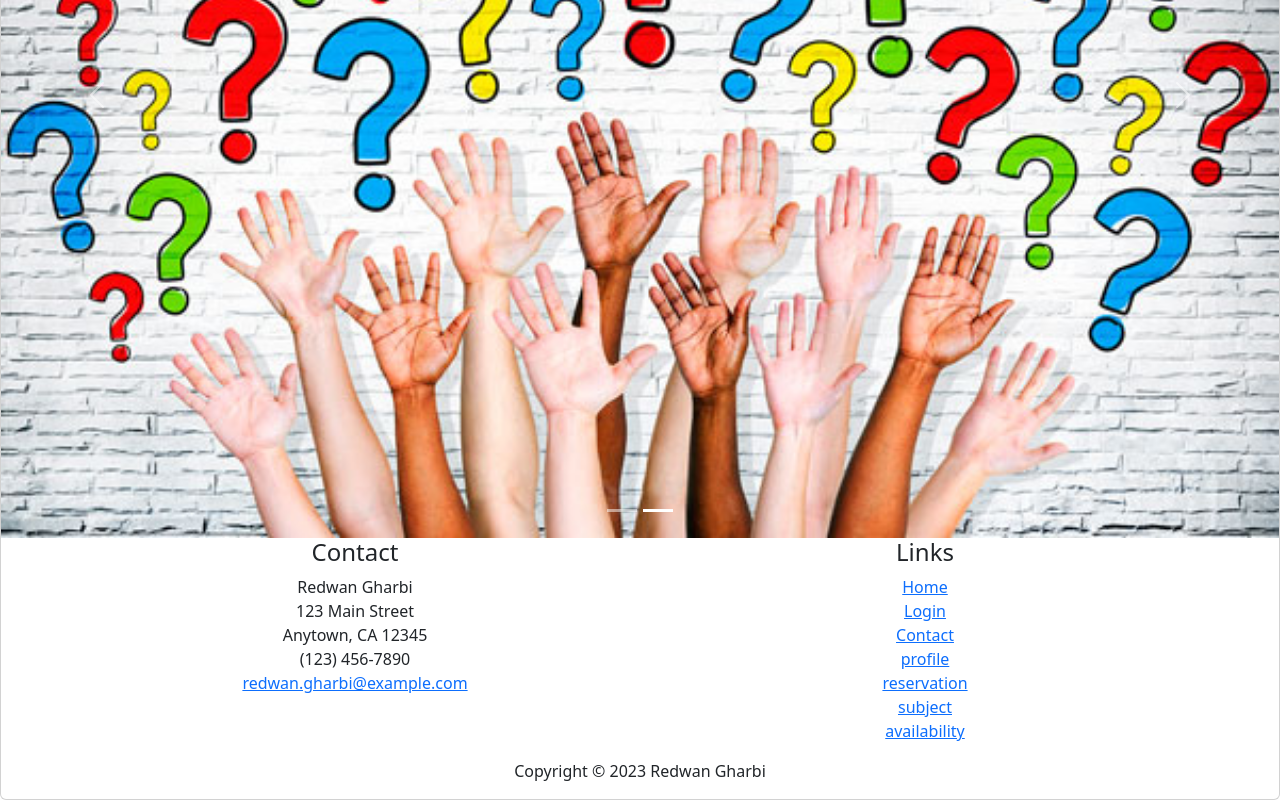
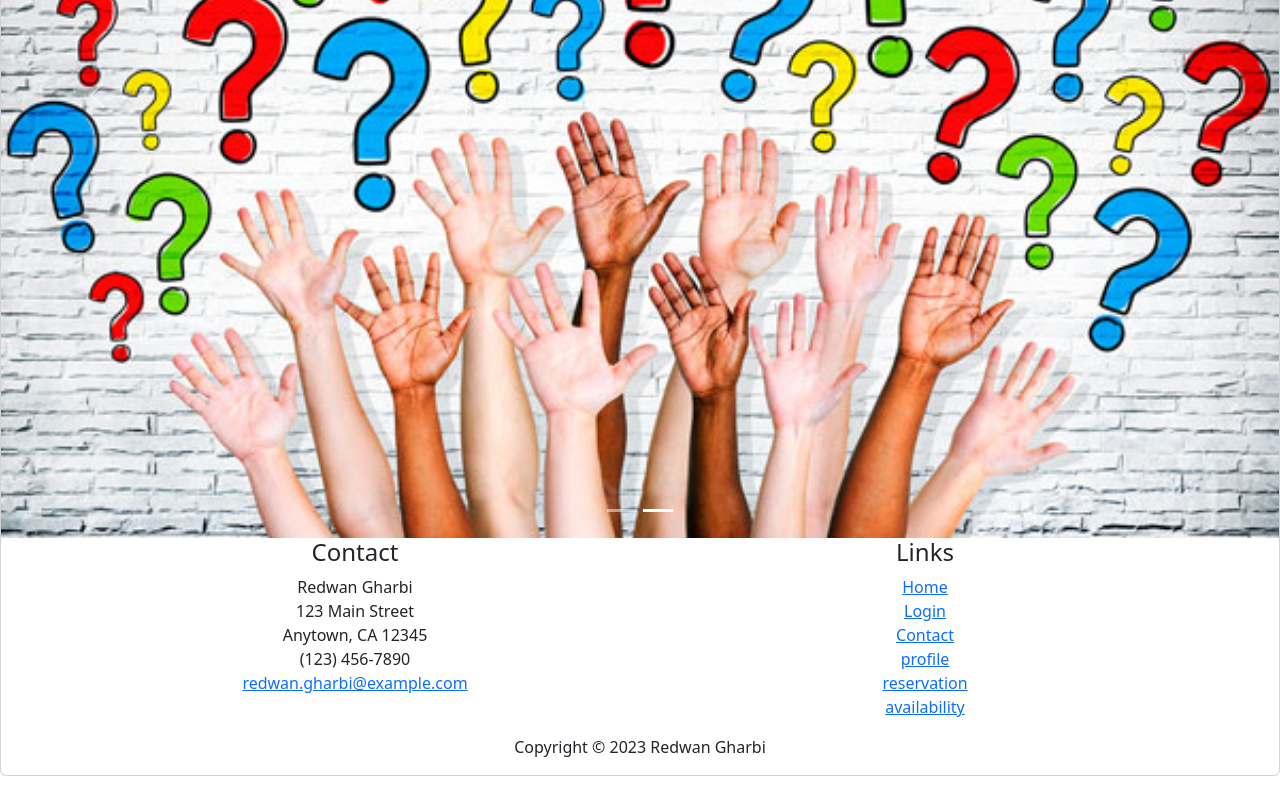
Before and after one commit to nualima/Skolea, a React (Create React App) app in the folder skolea-front/: page / in a window 1280 px wide. Shown: the part 1671-2471 px from the top of the page. After the commit the page ends 2447 px from the top, so only its background shows below. Built offline with nearby package versions, Linux system fonts and the light colour scheme.

Commit message:
retire subject

```diff
--- a/skolea-front/src/App.js
+++ b/skolea-front/src/App.js
@@ -16,7 +16,6 @@ import ProfileComponent from "./view/ProfileComponent";
 import Reservation from "./view/reservation/Reservation";
 import LoginPage from "./view/login/LoginPage";
 import ContactForm from "./view/contact/ContactForm";
-import Subject from "./view/reservation/Subject";
 import Availability from "./view/availability/Availability";
 import ListUsers from "./view/listUsers/ListUsers";
 import NotFound from "./view/notFound/NotFound";
@@ -48,9 +47,9 @@ function App() {
               <Route path="/reservation" element={<Reservation />} />
             =)}{" "} */}
             {/* Route pour la disponibilité, disponible uniquement pour les enseignants */}{" "}
-            {userStatue === "teacher" && (
+            {/* {userStatue === "teacher" && (
               <Route path="/availability" element={<Availability />} />
-            )}{" "}
+            )}{" "} */}
             {/* Route pour la gestion des utilisateurs, disponible uniquement pour les administrateurs */}{" "}
             {userStatue === "admin" && (
               <Route path="/users" element={<ListUsers />} />
@@ -58,9 +57,8 @@ function App() {
             <Route path="/contact" element={<ContactForm />} />{" "}
             <Route path="/signUp" element={<NewUserForm />} />{" "}
             <Route path="/login" element={<LoginPage />} />{" "}
-            <Route path="/subject" element={<Subject />} />{" "}
+            <Route path="/availability" element={<Availability />} />{" "}
             <Route path="/reservation" element={<Reservation />} />
-
             <Route path="*" element={<NotFound />} />{" "}
           </Routes>{" "}
         </div>{" "}
--- a/skolea-front/src/components/footer/Footer.jsx
+++ b/skolea-front/src/components/footer/Footer.jsx
@@ -24,7 +24,6 @@ const Footer = () => {
                             <li><Link to="/contact">Contact</Link></li>
                             <li><Link to="/profile">profile</Link></li>
                             <li><Link to="/reservation">reservation</Link></li>
-                            <li><Link to="/subject">subject</Link></li>
                             <li><Link to="/availability">availability</Link></li>
 
                         </ul>
```
